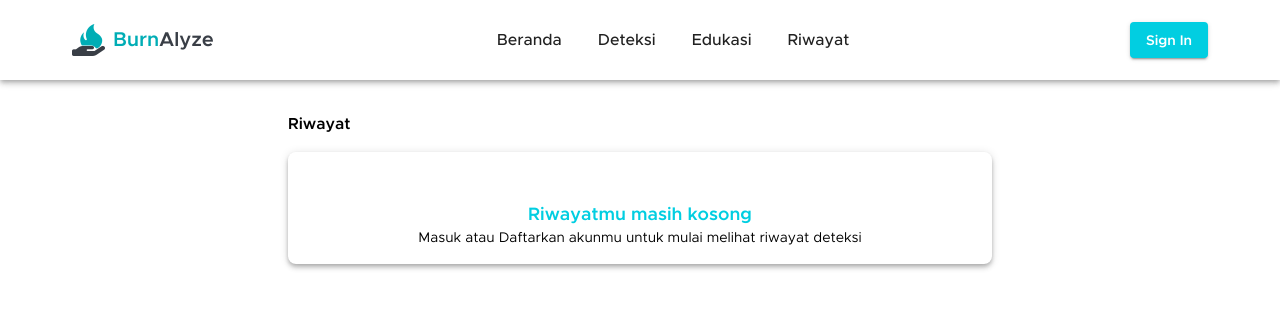
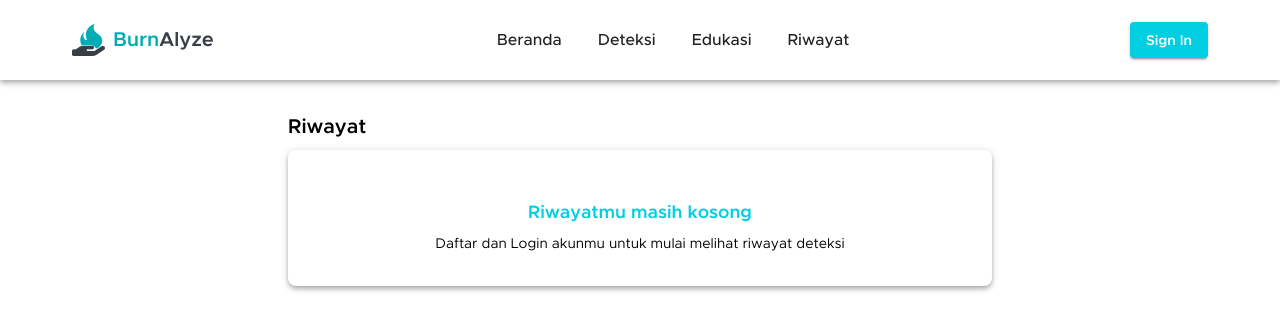
Before and after one commit to CC25-CF199/burnalyze-frontend, a React (Vite) app: page /detection/history in a window 1280 px wide. Shown: the top 330 px of the page. Built offline with nearby package versions, Linux system fonts and the light colour scheme; some icons are missing.

Commit message:
feat(records): implement NoRecordHeaderCard and update RecordsList component

```diff
--- a/src/components/molecules/NoRecordCard/index.js
+++ /dev/null
@@ -1 +0,0 @@
-export { default as NoRecordCardComponent } from './NoRecordCard.component';
--- a/src/components/molecules/NoRecordCard/NoRecordCard.component.jsx
+++ b/src/components/molecules/NoRecordHeaderCard/NoRecordHeaderCard.component.jsx
@@ -1,9 +1,10 @@
 import { Box, Typography } from '@mui/material';
 import SickIcon from '@mui/icons-material/Sick';
+import { NavLink } from 'react-router-dom';
 
 import { Button } from '../../atoms';
 
-const NoRecordCard = () => {
+const NoRecordHeaderCard = ({ items, hasBtn }) => {
   return (
     <Box
       sx={{
@@ -17,7 +18,13 @@ const NoRecordCard = () => {
       }}
     >
       <SickIcon sx={{ color: '#FF6B6B', fontSize: '40px' }} />
-      <Box>
+      <Box
+        sx={{
+          display: 'flex',
+          flexDirection: 'column',
+          gap: 1,
+        }}
+      >
         <Typography
           sx={{
             fontSize: { xs: '18px' },
@@ -34,12 +41,16 @@ const NoRecordCard = () => {
             textAlign: 'center',
           }}
         >
-          Masuk atau Daftarkan akunmu untuk mulai melihat riwayat deteksi
+          {items}
         </Typography>
       </Box>
-      <Button items="Sign In" type="signInMobile" />
+      {hasBtn && (
+        <NavLink to="/login">
+          <Button items="Sign In" type="signInMobile" />
+        </NavLink>
+      )}
     </Box>
   );
 };
 
-export default NoRecordCard;
+export default NoRecordHeaderCard;
--- /dev/null
+++ b/src/components/molecules/NoRecordHeaderCard/index.js
@@ -0,0 +1 @@
+export { default as NoRecordHeaderCardComponent } from './NoRecordHeaderCard.component';
--- a/src/components/molecules/index.js
+++ b/src/components/molecules/index.js
@@ -3,6 +3,6 @@ export * from './DetectionResultHeader';
 export * from './DetectionResultCard';
 export * from './DetectionResultAccordion';
 export * from './UploadFileComponent';
-export * from './NoRecordCard';
+export * from './NoRecordHeaderCard';
 export * from './LoginForm';
 export * from './RegistrationForm';
--- /dev/null
+++ b/src/components/organisms/RecordsList/RecordsList.component.jsx
@@ -0,0 +1,53 @@
+import { Box, Typography } from '@mui/material';
+import { useSelector } from 'react-redux';
+import { History } from '@mui/icons-material';
+
+import { NoRecordHeaderCardComponent } from '../../molecules';
+
+const RecordsList = () => {
+  const histories = useSelector(state => state.detectionHistory.histories);
+  const isUserHasHistories = histories?.userHistories?.length > 0;
+
+  return (
+    <Box>
+      {isUserHasHistories ? (
+        <Box>
+          <Box
+            sx={{
+              display: 'flex',
+              flexDirection: 'column',
+              gap: 2,
+              boxShadow: 4,
+              padding: 2,
+              borderRadius: '8px',
+            }}
+          >
+            <Box
+              sx={{
+                display: 'flex',
+                alignItems: 'center',
+                gap: 1,
+              }}
+            >
+              <History
+                sx={{
+                  color: '#01CEE1',
+                }}
+              />
+              <Typography variant="subtitle2">
+                Riwayat deteksi terbaru
+              </Typography>
+            </Box>
+          </Box>
+        </Box>
+      ) : (
+        <NoRecordHeaderCardComponent
+          hasBtn={false}
+          items="Sepertinya riwayatmu masih kosong. Scan luka bakar pertamamu untuk mulai menyimpan riwayat deteksi."
+        />
+      )}
+    </Box>
+  );
+};
+
+export default RecordsList;
--- /dev/null
+++ b/src/components/organisms/RecordsList/index.js
@@ -0,0 +1 @@
+export { default as RecordsListComponent } from './RecordsList.component';
--- a/src/components/organisms/index.js
+++ b/src/components/organisms/index.js
@@ -3,3 +3,4 @@ export * from './Drawer';
 export * from './MainContent';
 export * from './DetectionHeader';
 export * from './UserMenu';
+export * from './RecordsList';
--- a/src/containers/DetectionHistory/DetectionHistory.container.jsx
+++ b/src/containers/DetectionHistory/DetectionHistory.container.jsx
@@ -3,13 +3,13 @@ import { Box, Typography } from '@mui/material';
 import { useSelector, useDispatch } from 'react-redux';
 
 import { getAllUserHistories } from '../../redux/detectionHistory';
-import { NoRecordCardComponent } from '../../components/molecules';
+import { NoRecordHeaderCardComponent } from '../../components/molecules';
+import { RecordsListComponent } from '../../components/organisms';
 
 const DetectionHistoryContainer = () => {
   const dispatch = useDispatch();
   const isCallLoading = useSelector(state => state.detectionHistory.loading);
   const isAuth = useSelector(state => state.auth.isLoggedIn);
-  const histories = useSelector(state => state.detectionHistory.histories);
 
   useEffect(() => {
     if (isAuth) {
@@ -22,11 +22,22 @@ const DetectionHistoryContainer = () => {
       sx={{
         display: 'flex',
         flexDirection: 'column',
-        gap: 2,
+        gap: 1,
       }}
     >
-      <Typography sx={{ fontWeight: 600 }}>Riwayat</Typography>
-      {isAuth ? <h1>data</h1> : <NoRecordCardComponent />}
+      <Typography
+        sx={{ fontWeight: 600, fontSize: { xs: '16px', md: '20px' } }}
+      >
+        Riwayat
+      </Typography>
+      {isAuth ? (
+        <RecordsListComponent />
+      ) : (
+        <NoRecordHeaderCardComponent
+          hasBtn={true}
+          items="Daftar dan Login akunmu untuk mulai melihat riwayat deteksi"
+        />
+      )}
     </Box>
   );
 };
--- a/src/redux/detectionHistory/detectionHistory.slice.js
+++ b/src/redux/detectionHistory/detectionHistory.slice.js
@@ -19,7 +19,7 @@ export const detectionHistorySlice = createSlice({
     });
     builder.addCase(getAllUserHistories.fulfilled, (state, action) => {
       state.loading = false;
-      state.histories = action.payload;
+      state.histories = action.payload.data;
     });
     builder.addCase(getAllUserHistories.rejected, (state, action) => {
       state.loading = false;
```
